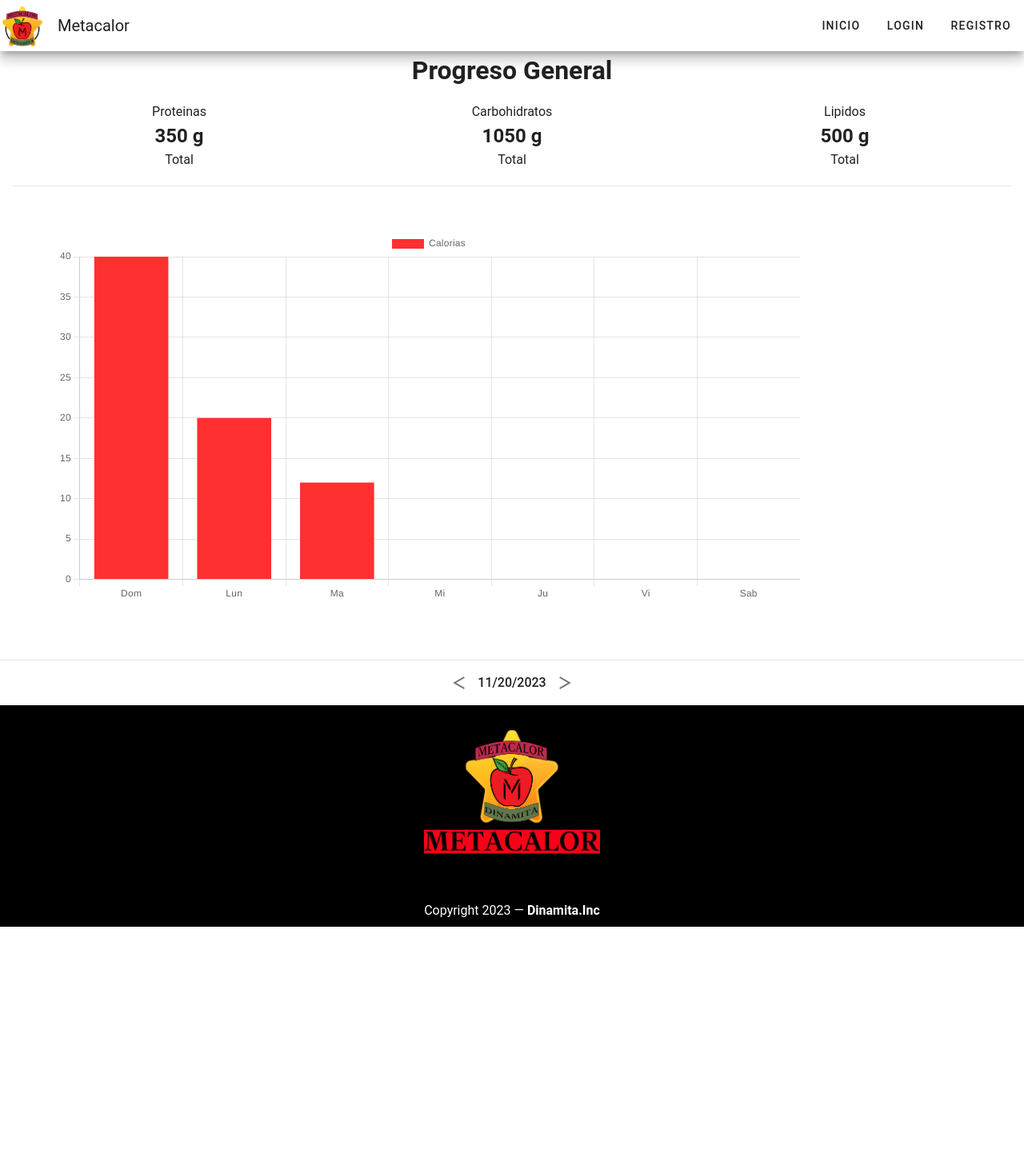
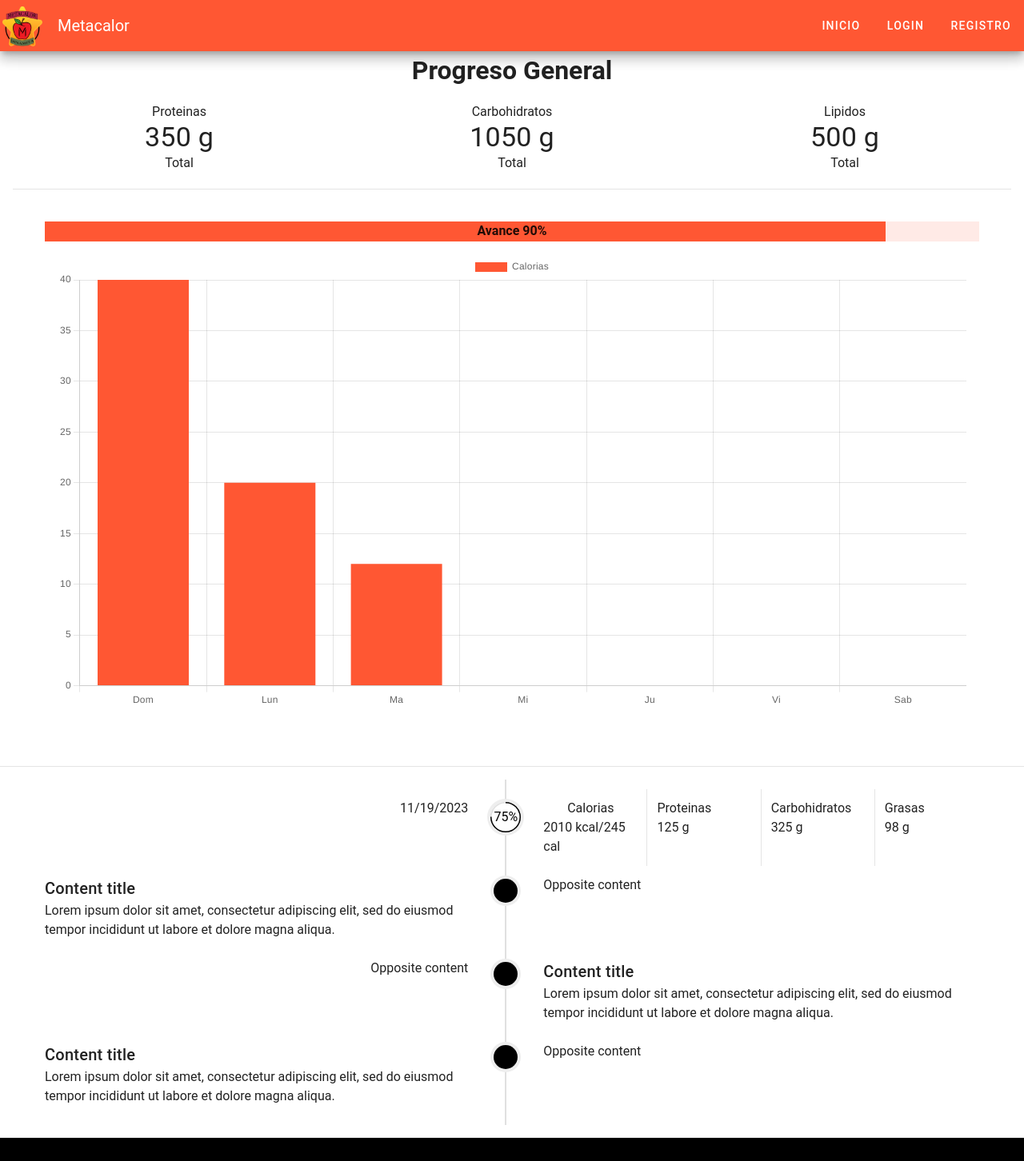
Before and after one commit to NoeGJ/METACALOR-VUE, a Vue app: page /progress in a window 1280 px wide. Shown: the top 1452 px of the page at 80% size. Before the commit the page ends 1159 px from the top, so only its background shows below. Built offline with nearby package versions, Linux system fonts and the light colour scheme.

Commit message:
progress update

```diff
--- a/src/layouts/default/AppBar.vue
+++ b/src/layouts/default/AppBar.vue
@@ -1,6 +1,6 @@
 <template>
-  <v-app-bar :elevation="10" flat >
-      <v-app-bar-nav-icon>
+  <v-app-bar :elevation="10" flat color="#ff5733"  >
+      <v-app-bar-nav-icon >
       <v-img width="50"  aspect-ratio="4/3" src="../../assets/LOGO_MC3.png" cover/>
       </v-app-bar-nav-icon>
       <v-toolbar-title class="d-none d-sm-flex">
@@ -22,7 +22,6 @@ a { text-decoration: none; color: inherit; }
 </style>
 
 
-
 <script lang="ts" setup>
 
 
--- a/src/views/Progress.vue
+++ b/src/views/Progress.vue
@@ -5,13 +5,17 @@
         <v-col v-for="n in nutrientes" :key="n" sm="4" cols="4" justify="center" align="center" class="mb-5">
 
           <p>{{ n.name }}</p>
-          <h2>{{ n.total }} g</h2>
+          <h2 class="text-lg-h4 text-sm-h6">{{ n.total }} g</h2>
           <p>Total</p>
 
 
         </v-col>
       <v-divider></v-divider>
-      <v-col cols="12" md="10" class="pa-lg-10"  justify="center">
+
+      <v-col cols="12" md="12" class="pa-lg-10"  justify="center">
+        <v-progress-linear v-model="value" :height="25" color="#ff5733">
+          <strong > Avance {{ value }}%</strong>
+        </v-progress-linear>
 
           <v-card-text>
               <Bar  :data="chartData" />
@@ -21,18 +25,101 @@
       </v-row>
     </v-container>
     <v-divider></v-divider>
-    <v-container >
+    <!-- <v-container >
           <v-row justify="center">
             <v-btn icon="mdi-less-than" class="" variant="plain" v-if="this.hoy.toLocaleDateString() !== this.primerDia.toLocaleDateString()" @click="changeDate(false)" > </v-btn>
             <p   class="text-center mt-3 font-weight-medium">{{ hoy.toLocaleDateString() }}</p>
             <v-btn icon="mdi-greater-than" class="" variant="plain" v-if="this.hoy.toLocaleDateString() !== this.ultimoDia.toLocaleDateString()" @click="changeDate(true)">  </v-btn>
           </v-row>
-        <!-- <h3 class="text-center">{{ `${ dia } / ${ mes } / ${ anio } `   }}</h3> -->
 
+    </v-container> -->
+    <v-container>
+    <v-timeline align="start">
+      <v-timeline-item dot-color="white" size="large">
+        <template v-slot:icon>
+          <v-progress-circular model-value="75" :size="508" :width="20">
+             75%
+          </v-progress-circular>
+        </template>
+        <template v-slot:opposite>
+          {{ primerDia.toLocaleDateString() }}
+        </template>
+        <v-row>
+          <v-col>
+        <div>
+          <div class="text-h8 text-center">Calorias</div>
+          <p>
+            2010 kcal/245 cal
+          </p>
+        </div>
+      </v-col>
+        <v-divider vertical class="d-none d-sm-flex"></v-divider>
+        <v-col>
+        <div>
+          <div class="text-h8">Proteinas</div>
+          <p>
+            125 g
+          </p>
+        </div>
+      </v-col>
+      <v-divider vertical class="d-none d-sm-flex"></v-divider>
+      <v-col>
+      <div>
+        <div class="text-h8">Carbohidratos</div>
+        <p>
+          325 g
+        </p>
+      </div>
+    </v-col>
+    <v-divider vertical class="d-none d-sm-flex"></v-divider>
+    <v-col>
+    <div>
+      <div class="text-h8">Grasas</div>
+      <p>
+        98 g
+      </p>
+    </div>
+  </v-col>
 
-    </v-container>
+      </v-row>
+      </v-timeline-item>
 
+      <v-timeline-item>
+        <template v-slot:opposite>
+          Opposite content
+        </template>
+        <div>
+          <div class="text-h6">Content title</div>
+          <p>
+            Lorem ipsum dolor sit amet, consectetur adipiscing elit, sed do eiusmod tempor incididunt ut labore et dolore magna aliqua.
+          </p>
+        </div>
+      </v-timeline-item>
 
+      <v-timeline-item>
+        <template v-slot:opposite>
+          Opposite content
+        </template>
+        <div>
+          <div class="text-h6">Content title</div>
+          <p>
+            Lorem ipsum dolor sit amet, consectetur adipiscing elit, sed do eiusmod tempor incididunt ut labore et dolore magna aliqua.
+          </p>
+        </div>
+      </v-timeline-item>
+      <v-timeline-item>
+        <template v-slot:opposite>
+          Opposite content
+        </template>
+        <div>
+          <div class="text-h6">Content title</div>
+          <p>
+            Lorem ipsum dolor sit amet, consectetur adipiscing elit, sed do eiusmod tempor incididunt ut labore et dolore magna aliqua.
+          </p>
+        </div>
+      </v-timeline-item>
+    </v-timeline>
+  </v-container>
 </template>
 
 <style scoped>
@@ -61,12 +148,13 @@ export default {
       hoy: new Date(),
       primerDia: new Date( new Date().setDate( new Date().getDate() - new Date().getDay() )),
       ultimoDia: new Date( new Date().setDate( new Date().getDate() - new Date().getDay() + 6 )),
+      value: 90,
       chartData: {
         labels: [ 'Dom', 'Lun', 'Ma','Mi','Ju','Vi','Sab'],
         datasets: [
           {
             label: 'Calorias',
-            backgroundColor: ['#ff3030'],
+            backgroundColor: ['#ff5733'],
             data: [40, 20, 12, 0,0,0,0]
           }
         ]
```
